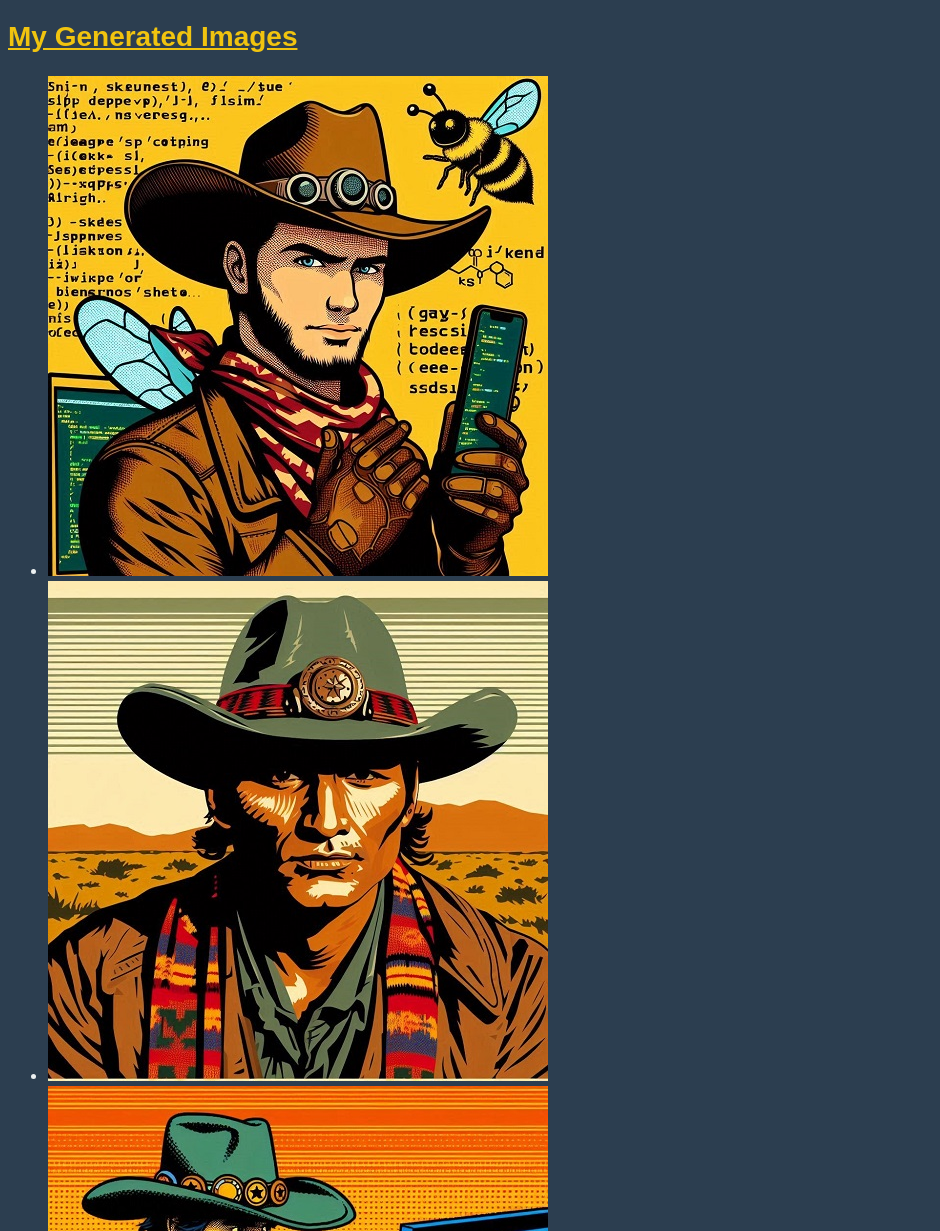
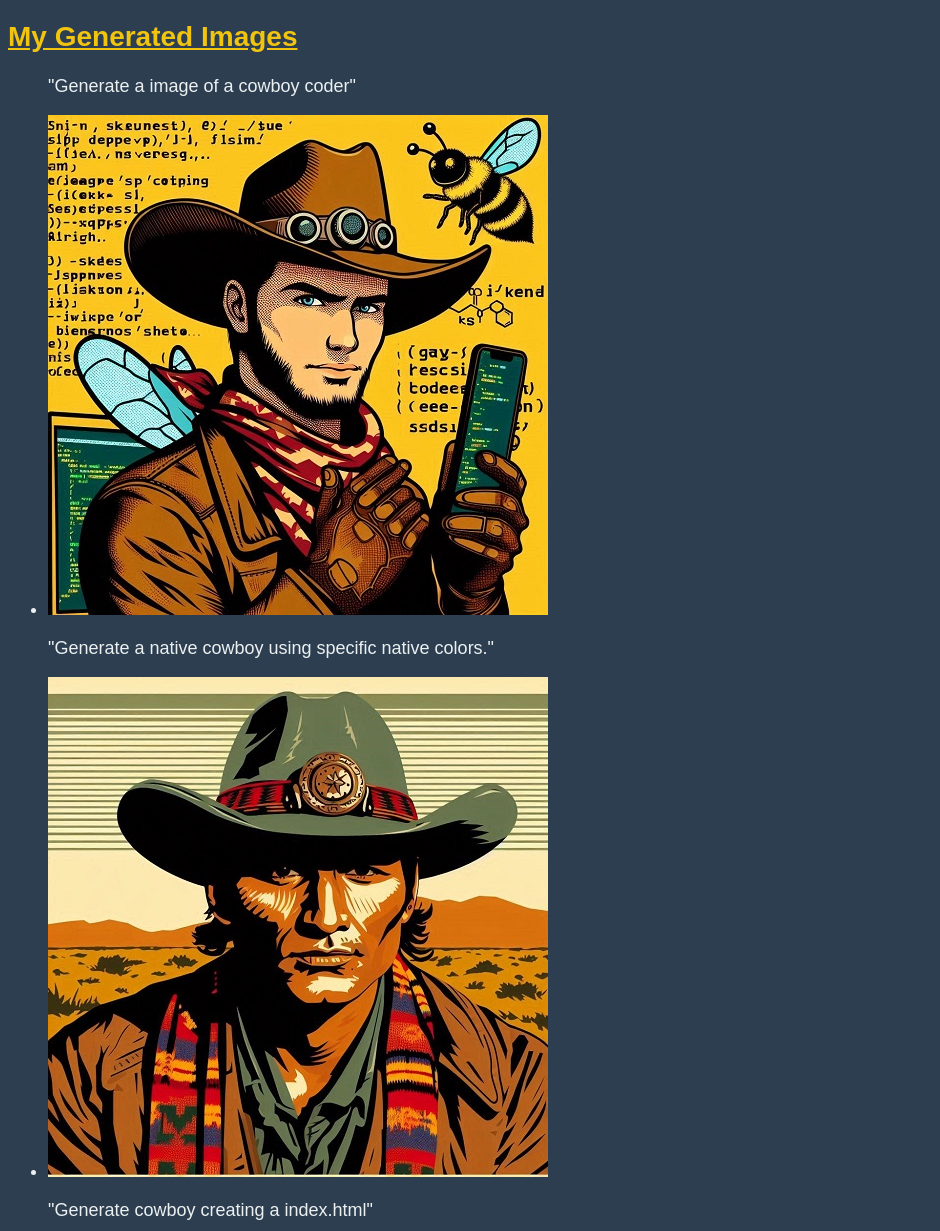
Before and after one commit to CIT85/timm-pub, a plain HTML site: page w3/index.html in a window 1280 px wide. Shown: the part 69-1300 px from the top of the page, without its empty margins (0-940 px from the left). Drawn offline with Linux system fonts and the light colour scheme.

Commit message:
updated pub file.

```diff
--- a/w3/index.html
+++ b/w3/index.html
@@ -9,12 +9,21 @@
     <h1> Week 2 Concepts in Pictures</h1>
     <h2>My Generated Images</h2>
     <ul>
+        <p>
+            "Generate a image of a cowboy coder"
+        </p>
         <li><img src="../img/coding_cowboy.png" alt="Coding Cowboy"></li>
+        <p>
+            "Generate a native cowboy using specific native colors."
+        </p>
         <li><img src="../img/cowboy_1.png" alt="Cowboy 1"></li>
+        <p>
+            "Generate cowboy creating a index.html"
+        </p>
         <li><img src="../img/cowboy_2.png" alt="Cowboy 2"></li>
     </ul>
     <h3>About The Images</h3>
-    <p>My prompt was: "turn Week 2 HTML and CSS concepts into fun, createve scenes."</p>
+    <p>My prompt was: Differnt uses of "Cowboy coders."</p>
     <p>Created with <a href="https://copilot.microsoft.com/chats/ndr3QFVrcU6BejBKJSAj7" target="_blank">copilot</a></p>
 </body>
 </html>
```
